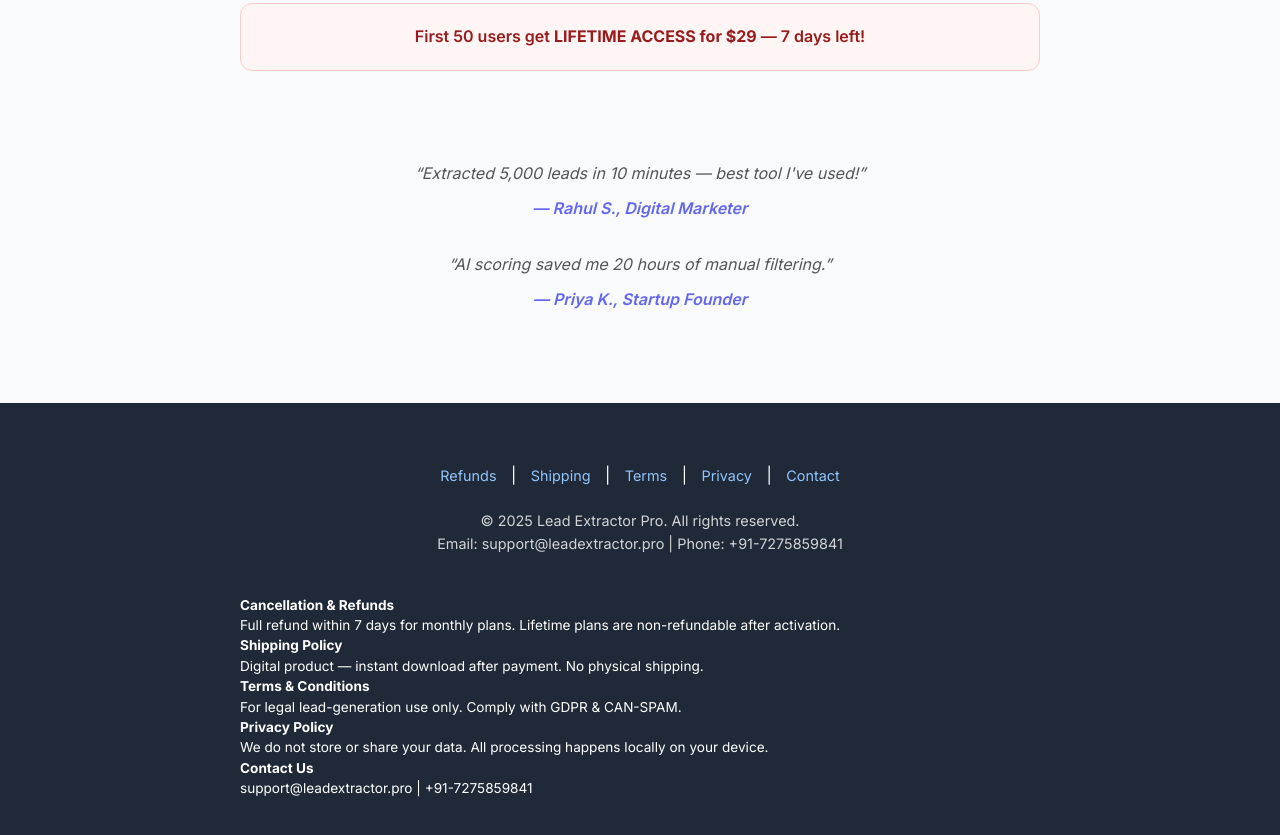
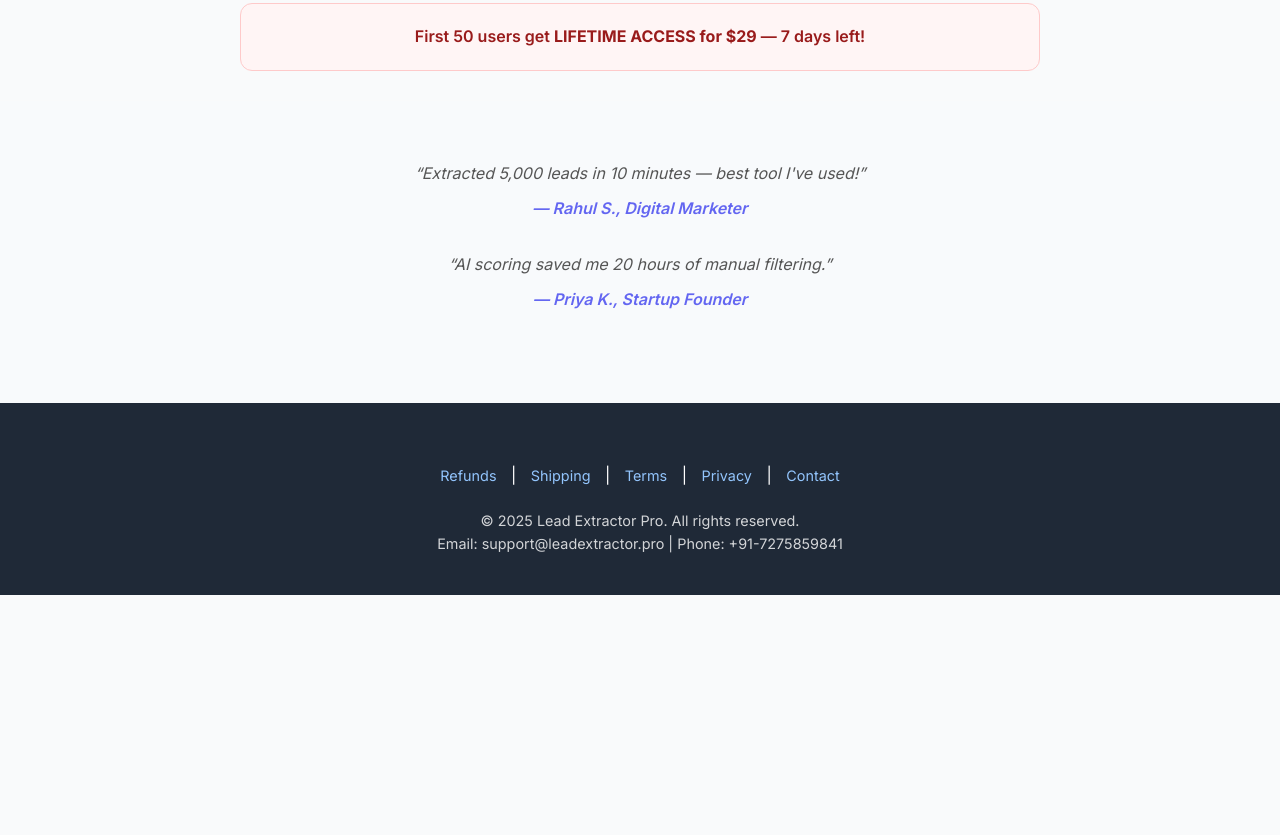
Before and after one commit to amaantaqvi-20/lead-extractor, a plain HTML site: page index.html in a window 1280 px wide. Shown: the part 943-1778 px from the top of the page. After the commit the page ends 1538 px from the top, so only its background shows below. Drawn offline with Linux system fonts and the light colour scheme.

Commit message:
index.html

```diff
--- a/index.html
+++ b/index.html
@@ -101,7 +101,7 @@
             color: var(--primary);
         }
 
-        /* SOCIAL PROOF / TESTIMONIALS */
+        /* TESTIMONIALS */
         .testimonials {
             background:#f8fafc;
             padding:60px 20px;
@@ -272,32 +272,17 @@
 <!-- FOOTER -->
 <footer>
     <div class="policy-links">
-        <a href="#refund">Refunds</a> |
-        <a href="#shipping">Shipping</a> |
-        <a href="#terms">Terms</a> |
-        <a href="#privacy">Privacy</a> |
-        <a href="#contact">Contact</a>
+        <a href="refund.html">Refunds</a> |
+        <a href="shipping.html">Shipping</a> |
+        <a href="terms.html">Terms</a> |
+        <a href="privacy.html">Privacy</a> |
+        <a href="contact.html">Contact</a>
     </div>
+
     <p style="margin-top:20px; font-size:0.9rem; opacity:0.8;">
         © 2025 Lead Extractor Pro. All rights reserved.<br>
         Email: support@leadextractor.pro | Phone: +91-7275859841
     </p>
-    <div style="max-width:800px; margin:40px auto 0; text-align:left; font-size:0.85rem; line-height:1.5;">
-        <h4 id="refund">Cancellation & Refunds</h4>
-        <p>Full refund within 7 days for monthly plans. Lifetime plans are non-refundable after activation.</p>
-
-        <h4 id="shipping">Shipping Policy</h4>
-        <p>Digital product — instant download after payment. No physical shipping.</p>
-
-        <h4 id="terms">Terms & Conditions</h4>
-        <p>For legal lead-generation use only. Comply with GDPR & CAN-SPAM.</p>
-
-        <h4 id="privacy">Privacy Policy</h4>
-        <p>We do not store or share your data. All processing happens locally on your device.</p>
-
-        <h4 id="contact">Contact Us</h4>
-        <p>support@leadextractor.pro | +91-7275859841</p>
-    </div>
 </footer>
 
 <script>
```
